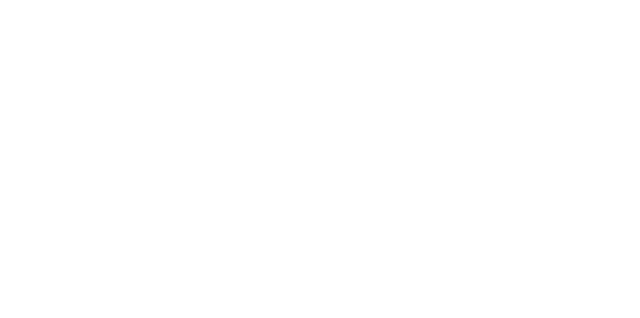
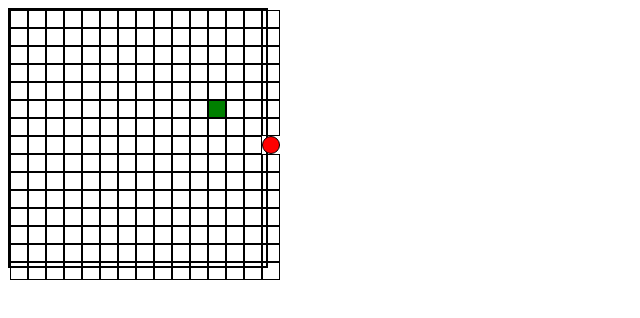
Before and after one commit to aparagrawal/component_store, a React (Vite) app: page /component_store/snake-game in a window 1280 px wide. Before the commit this address had no page. Shown: the top 318 px of the page, without its empty margins (0-640 px from the left). Built offline with nearby package versions, Linux system fonts and the light colour scheme.

Commit message:
snake game implementation

```diff
--- a/src/App.css
+++ b/src/App.css
@@ -214,3 +214,23 @@
 	justify-content: center;
 	align-items: center;
 }
+
+.snake-container {
+	height: 16rem;
+	width: 16rem;
+	border: 2px solid black;
+	display: grid;
+	grid-template-columns: repeat(15, 1fr);
+}
+.cell {
+	border: 0.5px solid black;
+	height: 1rem;
+	width: 1rem;
+}
+.snake {
+	background-color: green;
+}
+.food {
+	background-color: red;
+	border-radius: 50%;
+}
--- a/src/App.tsx
+++ b/src/App.tsx
@@ -19,6 +19,7 @@
 import Stepper from "./components/Stepper";
 import TodoList from "./components/TodoList";
 import CryptoConverter from "./components/CryptoConverter";
+import SnakeGame from "./components/SnakeGame";
 
 function App() {
 	const tabsData = [
@@ -112,6 +113,7 @@
 						<Modal isOpen={showModal} closeModal={() => setShowModal(false)} />
 					}
 				/>
+				<Route path="snake-game" element={<SnakeGame />} />
 				<Route path="/" element={<Home />} />
 				<Route path="crypto-converter" element={<CryptoConverter />} />
 				<Route
--- a/src/components/Home.tsx
+++ b/src/components/Home.tsx
@@ -107,6 +107,9 @@
 					>
 						Crypto Converter
 					</button>
+					<button onClick={() => navigate("/snake-game")} className="btn-class">
+						Snake Game
+					</button>
 				</div>
 			</div>
 		</div>
--- /dev/null
+++ b/src/components/SnakeGame.tsx
@@ -0,0 +1,112 @@
+import React, { useEffect, useRef, useState } from "react";
+
+const GRID_SIZE = 15;
+const INITIAL_SNAKE = [[5, 5]];
+
+function SnakeGame() {
+	const generateFood = (): [number, number] => {
+		let newFood: [number, number];
+		do {
+			newFood = [
+				Math.floor(Math.random() * GRID_SIZE),
+				Math.floor(Math.random() * GRID_SIZE),
+			];
+		} while (snakeBody.some(([x, y]) => x === newFood[0] && y === newFood[1]));
+		return newFood;
+	};
+
+	const [snakeBody, setSnakeBody] = useState(INITIAL_SNAKE);
+	const GAMEGRID = Array.from({ length: GRID_SIZE }, () =>
+		new Array(GRID_SIZE).fill(""),
+	);
+	const isSnakeDiv = (xy: any, yc: any) => {
+		return snakeBody.some(([x, y]) => {
+			return x === xy && y === yc;
+		});
+	};
+
+	const directionRef = useRef<[number, number]>([1, 0]);
+	const foodRef = useRef(generateFood());
+	const containerRef = useRef<HTMLDivElement>(null);
+
+	const handleDirection = (e: any) => {
+		const key = e.key;
+		console.log(key);
+		if (key === "ArrowUp" && directionRef.current[1] !== 1) {
+			directionRef.current = [0, -1];
+		} else if (key === "ArrowLeft" && directionRef.current[0] !== 1) {
+			directionRef.current = [-1, 0];
+		} else if (key === "ArrowRight" && directionRef.current[0] !== -1) {
+			directionRef.current = [1, 0];
+		} else if (key === "ArrowDown" && directionRef.current[1] !== -1) {
+			directionRef.current = [0, 1];
+		}
+	};
+
+	useEffect(() => {
+		window.focus();
+		const interval = setInterval(() => {
+			setSnakeBody((prevSnakeBody) => {
+				const newHead = [
+					prevSnakeBody[0][0] + directionRef.current[0],
+					prevSnakeBody[0][1] + directionRef.current[1],
+				];
+
+				if (
+					newHead[0] < 0 ||
+					newHead[0] >= GRID_SIZE ||
+					newHead[1] < 0 ||
+					newHead[1] >= GRID_SIZE ||
+					prevSnakeBody.some(([x, y]) => {
+						return newHead[0] === x && newHead[1] === y;
+					})
+				) {
+					directionRef.current = [1, 0];
+					return INITIAL_SNAKE;
+				}
+				const isSamePosition = (a: number[], b: number[]) =>
+					a[0] === b[0] && a[1] === b[1];
+
+				const copySnakebody = prevSnakeBody.map((arr) => [...arr]);
+				copySnakebody.unshift(newHead);
+
+				const ateFood = isSamePosition(newHead, foodRef.current);
+
+				if (ateFood) {
+					foodRef.current = generateFood();
+				} else {
+					copySnakebody.pop();
+				}
+				return copySnakebody;
+			});
+		}, 300);
+
+		window.addEventListener("keydown", handleDirection);
+		return () => {
+			clearInterval(interval);
+			window.removeEventListener("keydown", handleDirection);
+		};
+	}, []);
+
+	return (
+		<>
+			<div className="snake-container" ref={containerRef}>
+				{GAMEGRID.map((row, yc, index) => {
+					return row.map((cell, xc) => {
+						return (
+							<div
+								className={`cell ${isSnakeDiv(xc, yc) ? "snake" : ""} ${
+									foodRef.current[0] === xc && foodRef.current[1] === yc
+										? "food"
+										: ""
+								}`}
+							></div>
+						);
+					});
+				})}
+			</div>
+		</>
+	);
+}
+
+export default SnakeGame;
```
